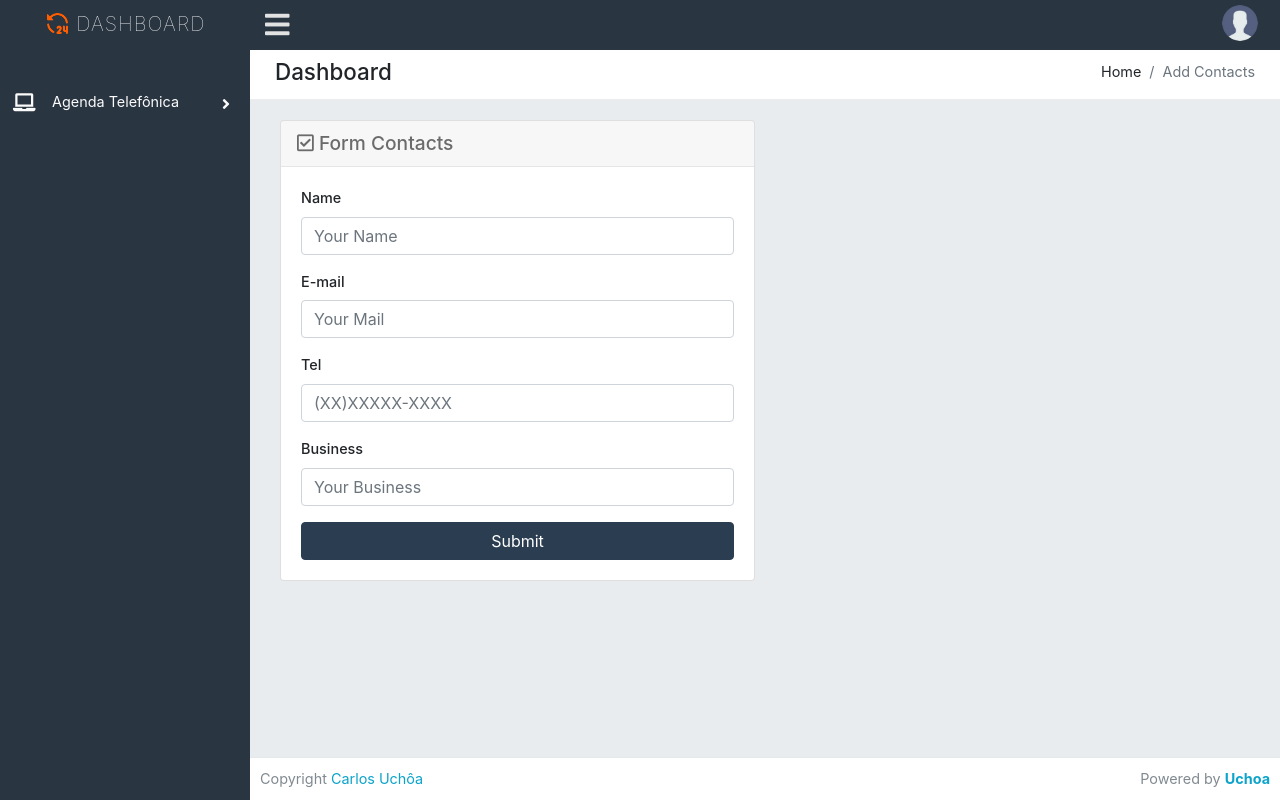
After one commit to uchoamaster/sistema-gestao-comercial, a PHP site: page /form_contact.php in a window 1280 px wide. The commit adds this page. Run offline with PHP 8.4, Linux system fonts and the light colour scheme.

Commit message:
criando formulário de cadastro

```diff
--- /dev/null
+++ b/cursodash/form_contact.php
@@ -0,0 +1,82 @@
+<?php include 'header.php' ?>
+
+<body class="adminbody">
+
+    <div id="main">
+
+<?php include 'topbar.php' ?>
+
+<?php include 'menu.php' ?>
+
+        <div class="content-page">
+
+            <!-- Start content -->
+            <div class="content">
+
+                <div class="container-fluid">
+
+                    <div class="row">
+                        <div class="col-xl-12">
+                            <div class="breadcrumb-holder">
+                                <h1 class="main-title float-left">Dashboard</h1>
+                                <ol class="breadcrumb float-right">
+                                    <li class="breadcrumb-item">Home</li>
+                                    <li class="breadcrumb-item active">Add Contacts</li>
+                                </ol>
+                                <div class="clearfix"></div>
+                            </div>
+
+
+
+                        </div>
+                    </div>
+                    <div class="col-xs-12 col-sm-12 col-md-6 col-lg-6 col-xl-6">
+                            <div class="card mb-3">
+                                <div class="card-header">
+                                    <h3><i class="far fa-check-square"></i> Form Contacts</h3>
+
+                                </div>
+
+                                <div class="card-body">
+
+                                    <form>
+                                        <div class="form-group">
+                                            <label for="exampleInputEmail1">Name</label>
+                                            <input type="text" class="form-control" id="exampleInputEmail1" aria-describedby="emailHelp" placeholder="Your Name" required autocomplete="off">
+                                        </div>
+                                        <div class="form-group">
+                                            <label for="exampleInputEmail1">E-mail</label>
+                                            <input type="email" class="form-control" id="exampleInputNumber1" aria-describedby="numberlHelp" placeholder="Your Mail" required autocomplete="off">
+                                        </div>
+                                        <div class="form-group">
+                                            <label for="exampleInputPassword1">Tel</label>
+                                            <input type="text" class="form-control" id="exampleInputPassword1" placeholder="(XX)XXXXX-XXXX" required autocomplete="off">
+                                        </div>
+                                        <div class="form-group">
+                                            <label for="exampleInputPassword1">Business</label>
+                                            <input type="text" class="form-control" id="exampleInputPassword1" placeholder="Your Business" required autocomplete="off">
+                                        </div>
+                                      <div style="text-align:right">
+                                        <button type="submit" class="btn btn-block btn-dark">Submit</button>
+                                    </div>
+                                    </form>
+
+                                </div>
+                            </div><!-- end card-->
+                        </div>
+
+
+
+
+
+
+
+                </div>
+                <!-- END container-fluid -->
+
+            </div>
+            <!-- END content -->
+
+        </div>
+        <!-- END content-page -->
+<?php include 'footer.php' ?>
--- a/cursodash/forms-general.html
+++ b/cursodash/forms-general.html
@@ -538,7 +538,8 @@
 
                     <div class="row">
 
-                        <div class="col-xs-12 col-sm-12 col-md-6 col-lg-6 col-xl-6">
+
+  <div class="col-xs-12 col-sm-12 col-md-6 col-lg-6 col-xl-6">
                             <div class="card mb-3">
                                 <div class="card-header">
                                     <h3><i class="far fa-check-square"></i> Simple form</h3>
@@ -580,7 +581,6 @@
                                 </div>
                             </div><!-- end card-->
                         </div>
-
                         <div class="col-xs-12 col-sm-12 col-md-6 col-lg-6 col-xl-6">
                             <div class="card mb-3">
                                 <div class="card-header">
--- a/cursodash/menu.php
+++ b/cursodash/menu.php
@@ -251,6 +251,27 @@
 
                     </ul> -->
 
+                    <ul style="margin-top:30px;">
+                    <li class="submenu">
+                            <a href="#">
+                                <i class="fas fa-laptop"></i>
+                                <span> Agenda Telefônica </span>
+                                <span class="menu-arrow"></span>
+                            </a>
+                            <ul class="list-unstyled">
+                                <li>
+                                    <a href="form_contact.php">Cadastrar Contato</a>
+                                    <a href="form_contact.php">Add Contact</a>
+                                </li>
+                                <li>
+                                    <a href="ui-buttons.html">Listar Contato</a>
+                                    <a href="ui-buttons.html">List Contacts</a>
+                                </li>
+
+                            </ul>
+                        </li>
+                    </ul>
+
                     <div class="clearfix"></div>
 
                 </div>
```
